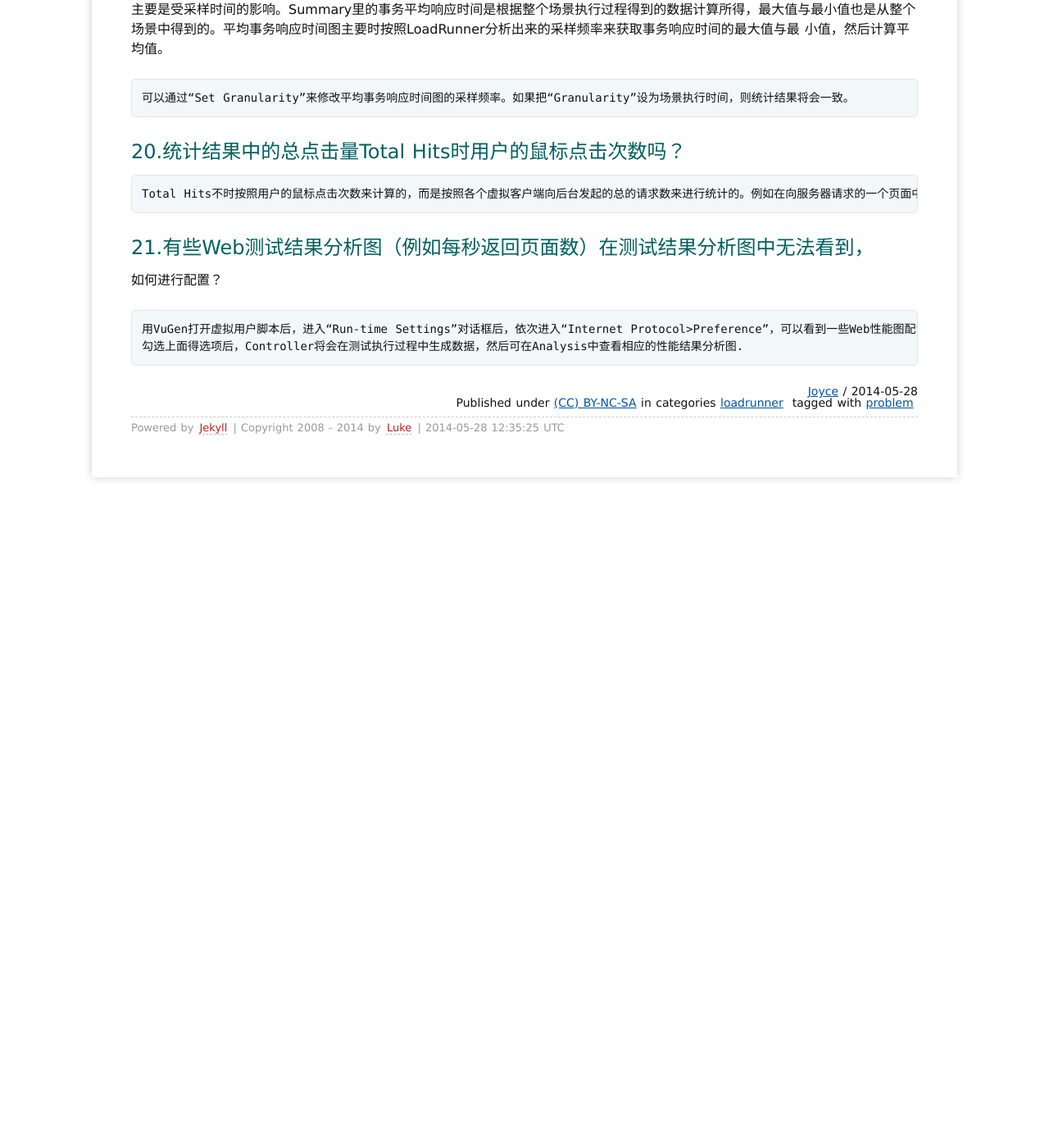
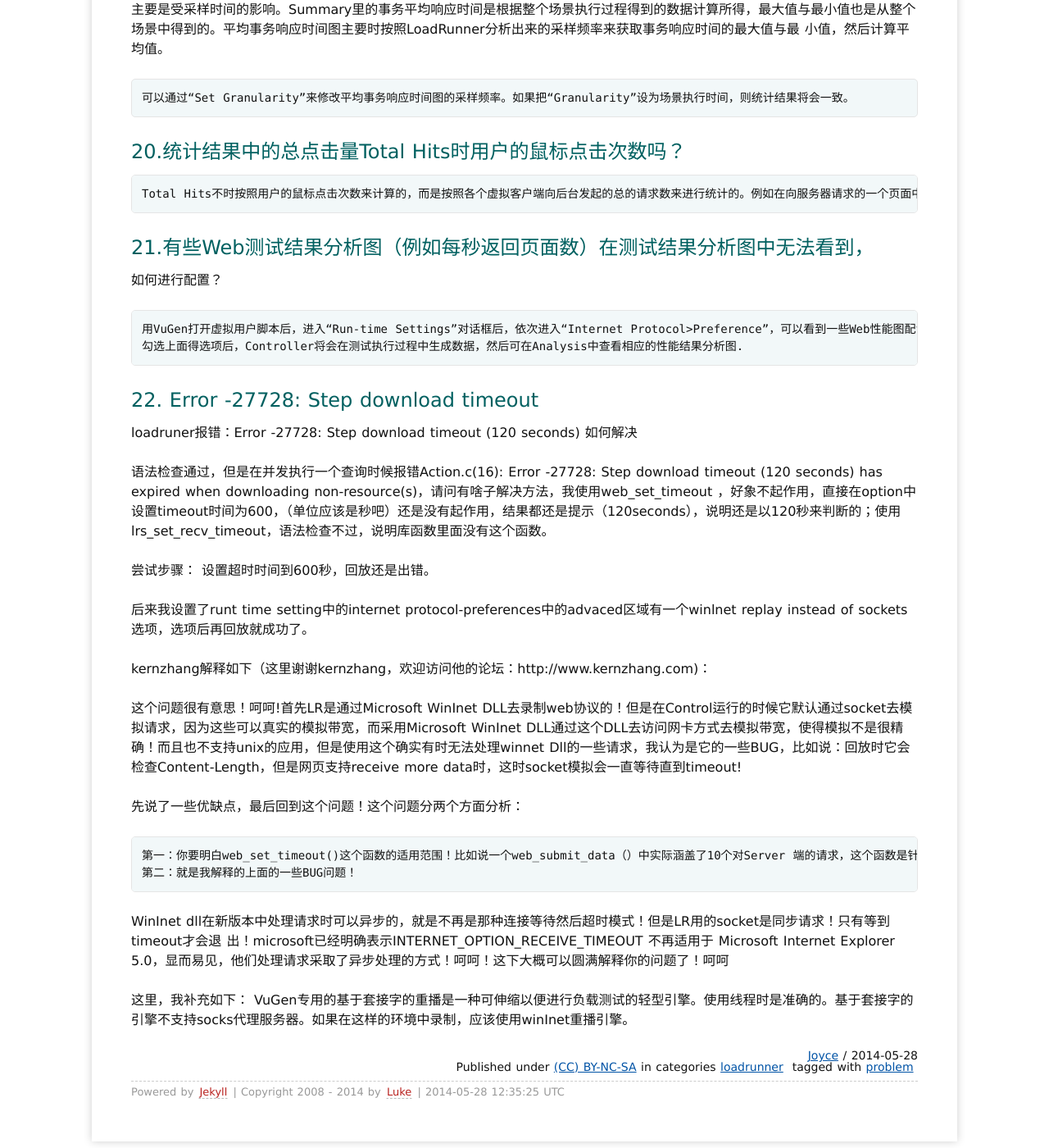
Before and after one commit to minghongjun/minghongjun.github.io, a Jekyll site: the page built from _posts/2014/2014-05-28-Loadrunner-常见问题.md, in a window 1280 px wide and 1400 px high, scrolled down 3987 px. Shown: the whole window at 82% size. Built offline with Jekyll 4.4.1, drawn with Linux system fonts in a browser that asks for light colours; Markdown is read by kramdown in place of the engine named in the settings; comment, search, counter and statistics services are not loaded; before the commit the page ends 4617 px from its top, so only the background shows below that.

Commit message:
daily updates

```diff
--- a/_posts/2014/2014-05-28-Loadrunner-常见问题.md
+++ b/_posts/2014/2014-05-28-Loadrunner-常见问题.md
@@ -147,3 +147,28 @@ LoadRunner提供了char *ctime(const time_t *time)函数，调用参数为一个
 
     用VuGen打开虚拟用户脚本后，进入“Run-time Settings”对话框后，依次进入“Internet Protocol>Preference”，可以看到一些Web性能图配置。
     勾选上面得选项后，Controller将会在测试执行过程中生成数据，然后可在Analysis中查看相应的性能结果分析图.
+
+## 22. Error -27728: Step download timeout
+
+loadruner报错：Error -27728: Step download timeout (120 seconds) 如何解决
+
+ 语法检查通过，但是在并发执行一个查询时候报错Action.c(16): Error -27728: Step download timeout (120 seconds) has expired when downloading non-resource(s)，请问有啥子解决方法，我使用web_set_timeout ，好象不起作用，直接在option中设置timeout时间为600，（单位应该是秒吧）还是没有起作用，结果都还是提示（120seconds），说明还是以120秒来判断的；使用lrs_set_recv_timeout，语法检查不过，说明库函数里面没有这个函数。
+
+尝试步骤：
+设置超时时间到600秒，回放还是出错。
+
+后来我设置了runt time setting中的internet protocol-preferences中的advaced区域有一个winlnet replay instead of sockets选项，选项后再回放就成功了。
+
+kernzhang解释如下（这里谢谢kernzhang，欢迎访问他的论坛：http://www.kernzhang.com)：
+
+这个问题很有意思！呵呵!首先LR是通过Microsoft WinInet DLL去录制web协议的！但是在Control运行的时候它默认通过socket去模拟请求，因为这些可以真实的模拟带宽，而采用Microsoft WinInet DLL通过这个DLL去访问网卡方式去模拟带宽，使得模拟不是很精确！而且也不支持unix的应用，但是使用这个确实有时无法处理winnet Dll的一些请求，我认为是它的一些BUG，比如说：回放时它会检查Content-Length，但是网页支持receive more data时，这时socket模拟会一直等待直到timeout!
+
+先说了一些优缺点，最后回到这个问题！这个问题分两个方面分析：
+
+    第一：你要明白web_set_timeout()这个函数的适用范围！比如说一个web_submit_data（）中实际涵盖了10个对Server 端的请求，这个函数是针对10个请求的总和时间的！（别犯低级错误，timeout分了connect,receive以及download三个部分：） ）
+    第二：就是我解释的上面的一些BUG问题！
+
+WinInet dll在新版本中处理请求时可以异步的，就是不再是那种连接等待然后超时模式！但是LR用的socket是同步请求！只有等到timeout才会退 出！microsoft已经明确表示INTERNET_OPTION_RECEIVE_TIMEOUT 不再适用于 Microsoft Internet Explorer 5.0，显而易见，他们处理请求采取了异步处理的方式！呵呵！这下大概可以圆满解释你的问题了！呵呵
+
+这里，我补充如下：
+VuGen专用的基于套接字的重播是一种可伸缩以便进行负载测试的轻型引擎。使用线程时是准确的。基于套接字的引擎不支持socks代理服务器。如果在这样的环境中录制，应该使用winInet重播引擎。
```
